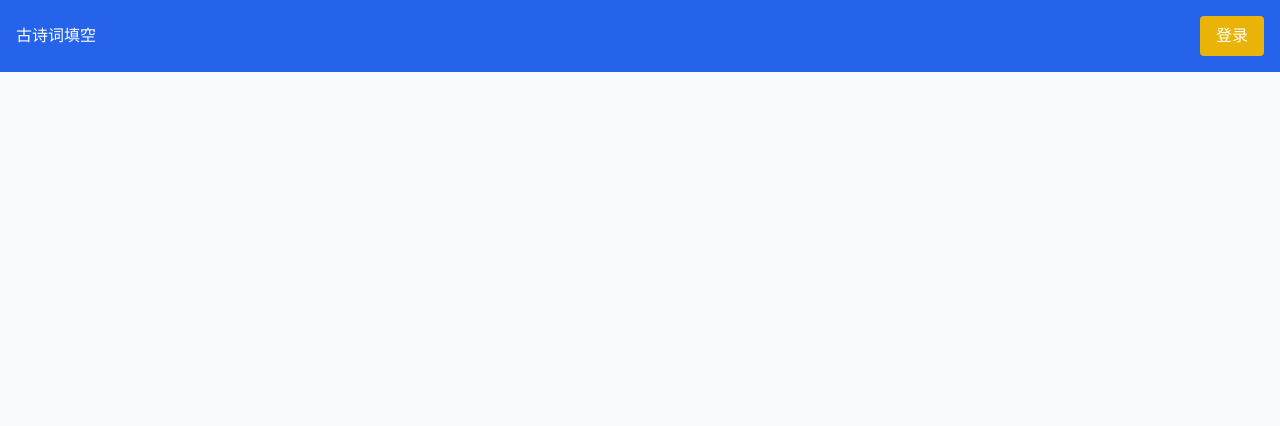
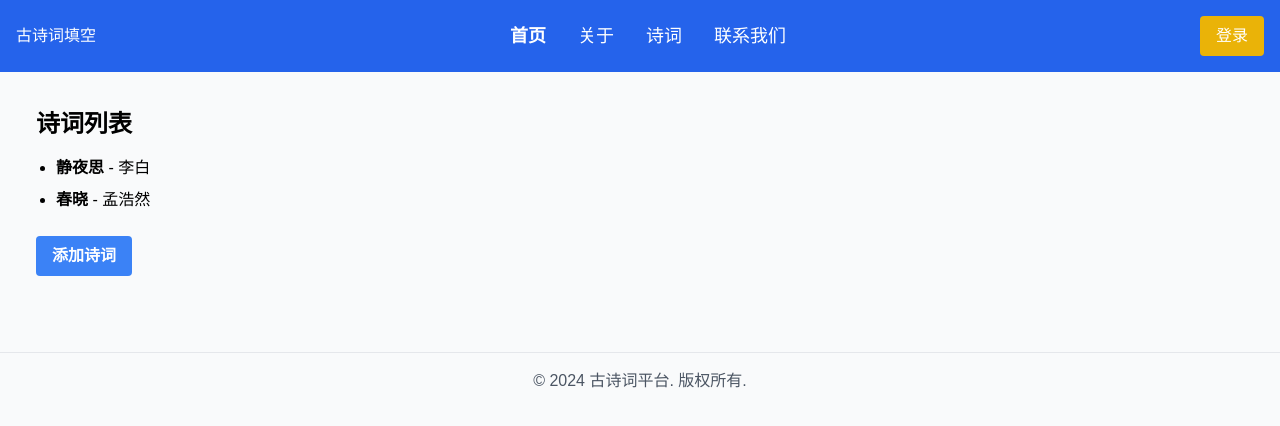
Before and after one commit to oclcph/HCI, a Vue app in the folder frontend/: page /poems in a window 1280 px wide. Before the commit this address had no page. Shown: the top 426 px of the page. Built offline with nearby package versions, Linux system fonts and the light colour scheme.

Commit message:
add footer to the page

```diff
--- a/frontend/src/App.vue
+++ b/frontend/src/App.vue
@@ -8,17 +8,20 @@
       <!-- 路由视图，根据路由显示不同页面 -->
       <router-view />
     </main>
+    <Footer />
   </div>
 </template>
 
 <script lang="ts">
 import { defineComponent } from 'vue';
 import Header from './components/Header.vue'; // 导入头部组件
+import Footer from "./components/Footer.vue";
 
 export default defineComponent({
   name: 'App',
   components: {
     Header,  // 注册 Header 组件
+    Footer,
   },
 });
 </script>
--- /dev/null
+++ b/frontend/src/components/Footer.vue
@@ -0,0 +1,18 @@
+<!-- src/components/Footer.vue -->
+<template>
+  <footer class="mt-10 border-t pt-4 text-center text-gray-600">
+    © 2024 古诗词平台. 版权所有.
+  </footer>
+</template>
+
+<script lang="ts">
+import { defineComponent } from 'vue';
+
+export default defineComponent({
+  name: 'Footer',
+});
+</script>
+
+<style scoped>
+/* 这里可以添加其他样式 */
+</style>
--- a/frontend/src/components/Header.vue
+++ b/frontend/src/components/Header.vue
@@ -7,6 +7,7 @@ export default defineComponent({
   setup() {
     const userStore = useUserStore();
     const isLoggedIn = ref(false); // 创建响应式状态
+    const currentPage = ref('home');
 
     onMounted(() => {
       // 逻辑代码
@@ -28,10 +29,16 @@ export default defineComponent({
       console.log(userStore.isLoggedIn);
       isLoggedIn.value = false;
     };
+
+    const setCurrentPage = (page: string) => {
+      currentPage.value = page;
+    }
     return {
+      currentPage,
       isLoggedIn,
       login,
       logout,
+      setCurrentPage,
     };
   },
 });
@@ -40,6 +47,32 @@ export default defineComponent({
 <template>
   <header class="flex justify-between p-4 bg-blue-600 text-white">
     <div class="logo">古诗词填空</div>
+    <nav class="flex items-center space-x-8 text-lg">
+      <router-link to="/"
+                   class="hover:underline"
+                   :class="{ 'font-bold': currentPage === 'home' }"
+                   @click="setCurrentPage('home')">
+        首页
+      </router-link>
+      <router-link to="/about"
+                   class="hover:underline"
+                   :class="{ 'font-bold': currentPage === 'about' }"
+                   @click="setCurrentPage('about')">
+        关于
+      </router-link>
+      <router-link to="/poems"
+                   class="hover:underline"
+                   :class="{ 'font-bold': currentPage === 'poems' }"
+                   @click="setCurrentPage('poems')">
+        诗词
+      </router-link>
+      <router-link to="/contact"
+                   class="hover:underline"
+                   :class="{ 'font-bold': currentPage === 'contact' }"
+                   @click="setCurrentPage('contact')">
+        联系我们
+      </router-link>
+    </nav>
     <div>
       <button
           v-if="!isLoggedIn"
--- a/frontend/src/router/index.ts
+++ b/frontend/src/router/index.ts
@@ -1,8 +1,10 @@
 import { createRouter, createWebHistory, RouteRecordRaw } from 'vue-router';
 import Home from '../views/Home.vue';
+import Poems from "../views/Poems.vue";
 
 const routes: Array<RouteRecordRaw> = [
     { path: '/', component: Home },
+    { path: '/poems', component: Poems },
     // 其他路由...
 ];
 
--- /dev/null
+++ b/frontend/src/views/Poems.vue
@@ -0,0 +1,44 @@
+<script lang="ts">
+import { defineComponent, ref } from 'vue';
+
+export default defineComponent({
+  name: 'Poems',
+  setup() {
+    const poems = ref<{ title: string; author: string }[]>([
+      { title: '静夜思', author: '李白' },
+      { title: '春晓', author: '孟浩然' },
+    ]);
+
+    const addPoem = () => {
+      const newPoem = { title: '新诗词', author: '新作者' }; // 示例数据
+      poems.value.push(newPoem);
+      alert('新诗词已添加！');
+    };
+
+    return {
+      poems,
+      addPoem,
+    };
+  },
+});
+</script>
+
+<template>
+  <div class="poems p-5">
+    <h1 class="text-2xl font-bold mb-4">诗词列表</h1>
+    <ul class="list-disc pl-5">
+      <li v-for="(poem, index) in poems" :key="index" class="mb-2">
+        <span class="font-semibold">{{ poem.title }}</span> - <span>{{ poem.author }}</span>
+      </li>
+    </ul>
+    <button @click="addPoem" class="mt-4 bg-blue-500 text-white font-semibold py-2 px-4 rounded hover:bg-blue-600">
+      添加诗词
+    </button>
+  </div>
+</template>
+
+<style scoped>
+.poems {
+  padding: 20px;
+}
+</style>
```
